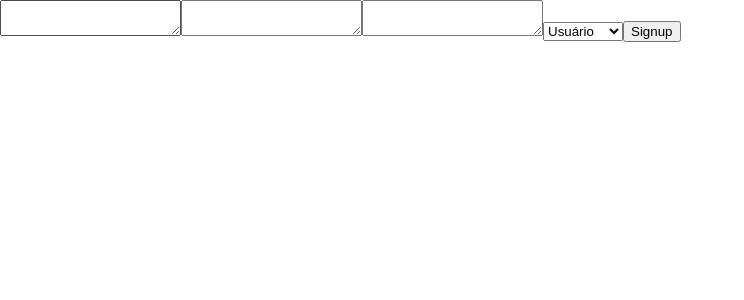
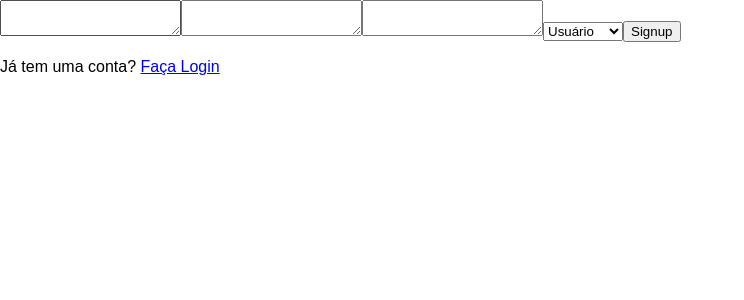
Before and after one commit to dallelaste0105/ecommerce, a React app in the folder frontend/: page / in a window 1280 px wide. Shown: the top 300 px of the page, without its empty margins (0-744 px from the left). Built offline with nearby package versions, Linux system fonts and the light colour scheme; the HTML template or start-up script is replaced by a standard one.

Commit message:
feat: aplicação de um sistema global de rotas

```diff
--- a/frontend/package.json
+++ b/frontend/package.json
@@ -12,7 +12,8 @@
   "dependencies": {
     "axios": "^1.13.2",
     "react": "^19.2.0",
-    "react-dom": "^19.2.0"
+    "react-dom": "^19.2.0",
+    "react-router-dom": "^7.9.6"
   },
   "devDependencies": {
     "@eslint/js": "^9.39.1",
--- a/frontend/src/App.tsx
+++ b/frontend/src/App.tsx
@@ -1,5 +1,21 @@
-import SignupScreen from './pages/credential/signup'
+import { Routes, Route, Navigate } from 'react-router-dom';
+import SignupScreen from './pages/credential/signup';
+import LoginScreen from './pages/credential/login';
 
 export default function App() {
-  return <SignupScreen />
+  return (
+    <Routes>
+      {}
+      <Route path="/" element={<SignupScreen />} />
+
+      {}
+      <Route path="/signup" element={<SignupScreen />} />
+
+      {}
+      <Route path="/login" element={<LoginScreen />} />
+
+      {}
+      <Route path="*" element={<Navigate to="/" replace />} />
+    </Routes>
+  )
 }
--- /dev/null
+++ b/frontend/src/components/userComponents/loginComponent.tsx
@@ -0,0 +1,7 @@
+export default function LoginComponent(){
+    return(
+        <div>
+            <p>aaaaaaaaa</p>
+        </div>
+    )
+}
--- a/frontend/src/main.tsx
+++ b/frontend/src/main.tsx
@@ -2,10 +2,13 @@ import React from 'react'
 import ReactDOM from 'react-dom/client'
 import App from './App'
 import './styles/global.css'
+import { BrowserRouter } from 'react-router-dom'; // Importa o BrowserRouter
 
 ReactDOM.createRoot(document.getElementById('root')!).render(
   <React.StrictMode>
-    <App />
+    {}
+    <BrowserRouter>
+      <App />
+    </BrowserRouter>
   </React.StrictMode>
 )
-//npm run dev
--- /dev/null
+++ b/frontend/src/pages/credential/login.tsx
@@ -0,0 +1,9 @@
+import LoginComponent from "../../components/userComponents/loginComponent";
+
+export default function LoginScreen(){
+    return(
+        <div>
+            <LoginComponent/>
+        </div>
+    )
+}
--- a/frontend/src/pages/credential/signup.tsx
+++ b/frontend/src/pages/credential/signup.tsx
@@ -1,9 +1,16 @@
-import SignupComponent from "../../components/userComponents/credentialComponent";
+import SignupComponent from "../../components/userComponents/SignupComponent";
+import { Link } from 'react-router-dom';
 
 export default function SignupScreen() {
     return(
         <div>
             <SignupComponent/>
+            <p>
+                Já tem uma conta?{' '}
+                <Link to="/login">
+                    Faça Login
+                </Link>
+            </p>
         </div>
     )
 }
```
Also changed, not shown: frontend/src/components/userComponents/SignupComponent.tsx (renamed from frontend/src/components/userComponents/credentialComponent.tsx), 1 other file (tests, documents, lock files or other folders).
